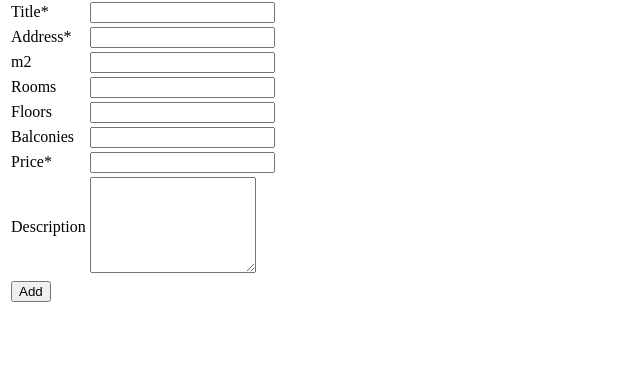
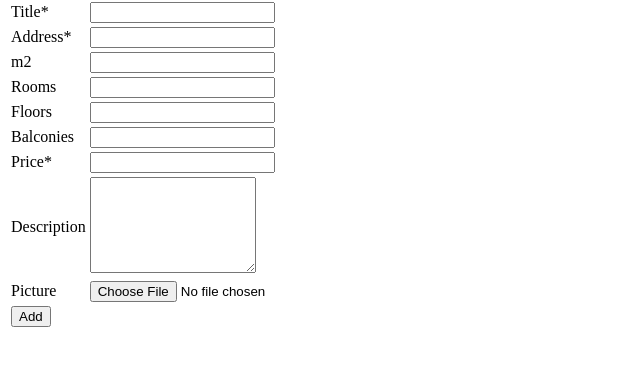
Before and after one commit to zperkowski/Immovables, a PHP site: page /add.php in a window 1280 px wide. Shown: the part 207-588 px from the top of the page, without its empty margins (0-640 px from the left). Run offline with PHP 8.4, Linux system fonts and the light colour scheme; the visitor is signed in with stand-in values (Sample User, id 1).

Commit message:
Uploading pictures to the db

```diff
--- a/add.php
+++ b/add.php
@@ -82,6 +82,16 @@ if ($_SERVER["REQUEST_METHOD"] == "POST") {
                       NULL)";
         if (!$db->exec($statment))
             die("Error - Couldn't add");
+
+        if ($_FILES['picture']['size'] > 0) {
+            $query = $db->prepare("UPDATE main.immovables SET picture=? WHERE title='$title' AND address='$address' AND ownerid='$ownerid';");
+            $image=file_get_contents($_FILES['picture']['tmp_name']);
+            $query->bindValue(1, $image, SQLITE3_BLOB);
+            $run=$query->execute();
+            if(!$run)
+                die("Picture upload error");
+        }
+        echo "<h1>Successful</h1>";
     }
 }
 ?>
@@ -117,7 +127,7 @@ if ($_SERVER["REQUEST_METHOD"] == "POST") {
     ?>
 </table>
 
-<form action="<?php echo htmlspecialchars($_SERVER["PHP_SELF"]); ?>" method="post">
+<form enctype="multipart/form-data" action="<?php echo htmlspecialchars($_SERVER["PHP_SELF"]); ?>" method="post">
     <table>
         <tr><td>Title*</td><td><input type="text" name="title" value = <?php echo "$title_err"?>></td></tr>
         <tr><td>Address*</td><td><input type="text" name="address" value = <?php echo "$address_err"?>></td></tr>
@@ -127,6 +137,7 @@ if ($_SERVER["REQUEST_METHOD"] == "POST") {
         <tr><td>Balconies</td><td><input type="text" name="balconies" value = <?php echo "$balconies_err"?>></td></tr>
         <tr><td>Price*</td><td><input type="text" name="price" value = <?php echo "$price_err"?>></td></tr>
         <tr><td>Description</td><td><textarea name="description" rows="6" cols="18" maxlength="100"></textarea></td></tr>
+        <tr><td>Picture</td><td><input type="file" name="picture"></td></tr>
         <tr><td colspan="2"><input id="add_button" type="submit" value="Add"></td></tr>
     </table>
 </form>
```
